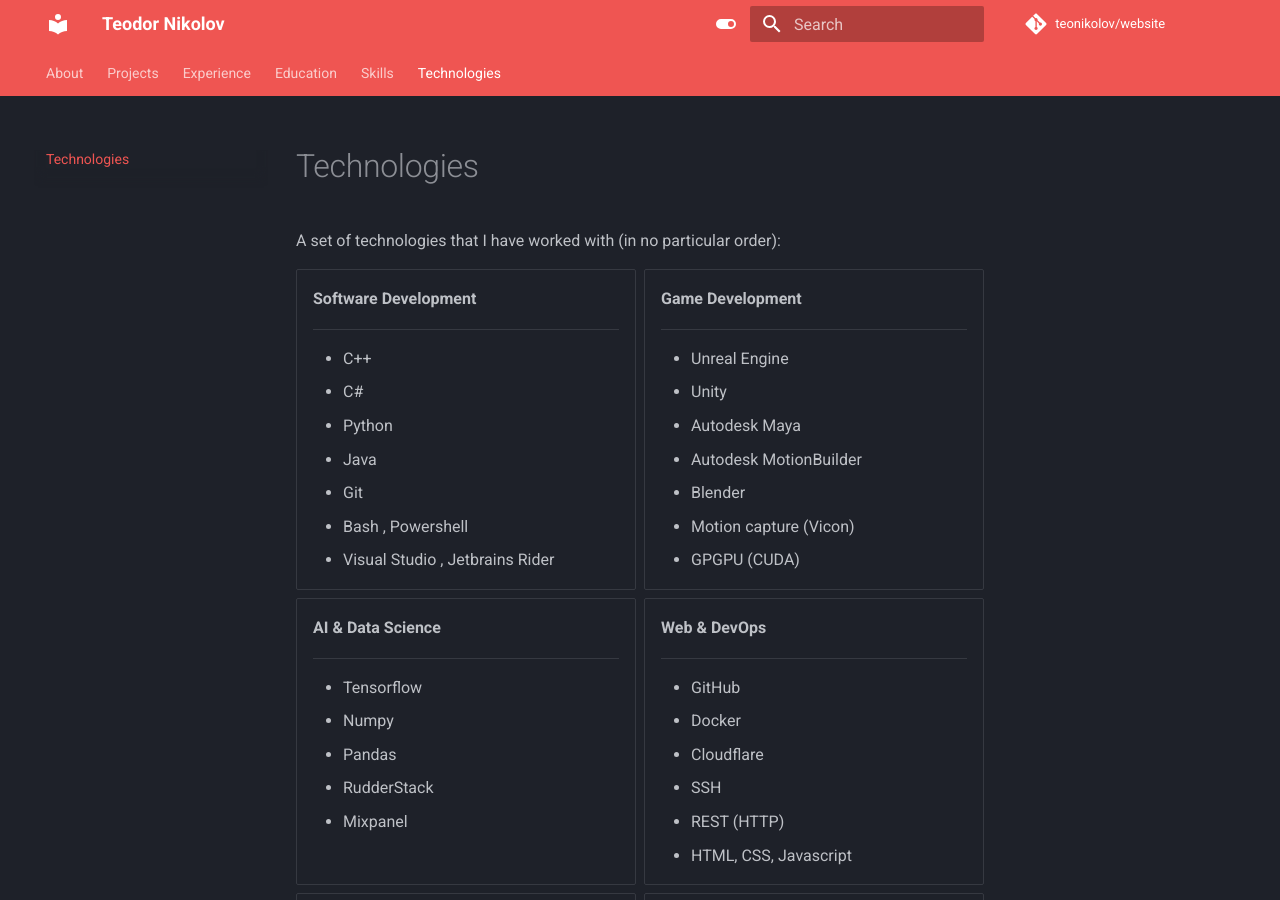
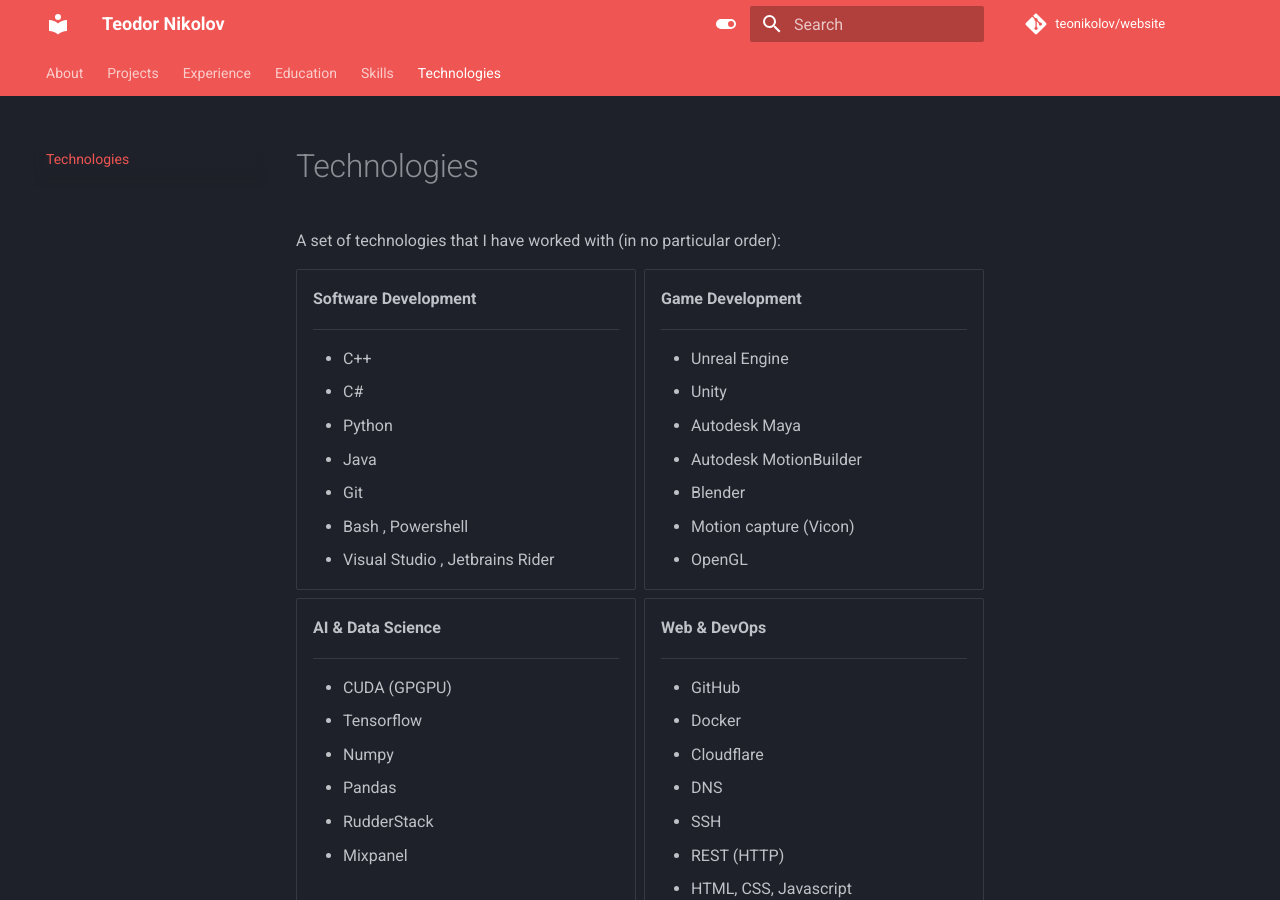
Before and after one commit to TeoNikolov/website, an MkDocs documentation site: the page built from docs/technologies.md, in a window 1280 px wide and 900 px high. Built offline with MkDocs 1.6.1 and Material for MkDocs 9.7.7, drawn with Linux system fonts in a browser that asks for light colours; comment, search, counter and statistics services are not loaded.

Commit message:
Update technologies.md

```diff
--- a/docs/technologies.md
+++ b/docs/technologies.md
@@ -26,12 +26,13 @@
     - Autodesk MotionBuilder
     - Blender
     - Motion capture (Vicon)
-    - GPGPU (CUDA)
+    - OpenGL
 
 - **AI & Data Science**
 
     ---
 
+    - CUDA (GPGPU)
     - Tensorflow
     - Numpy
     - Pandas
@@ -45,6 +46,7 @@
     - GitHub
     - Docker
     - Cloudflare
+    - DNS
     - SSH
     - REST (HTTP)
     - HTML, CSS, Javascript
```
